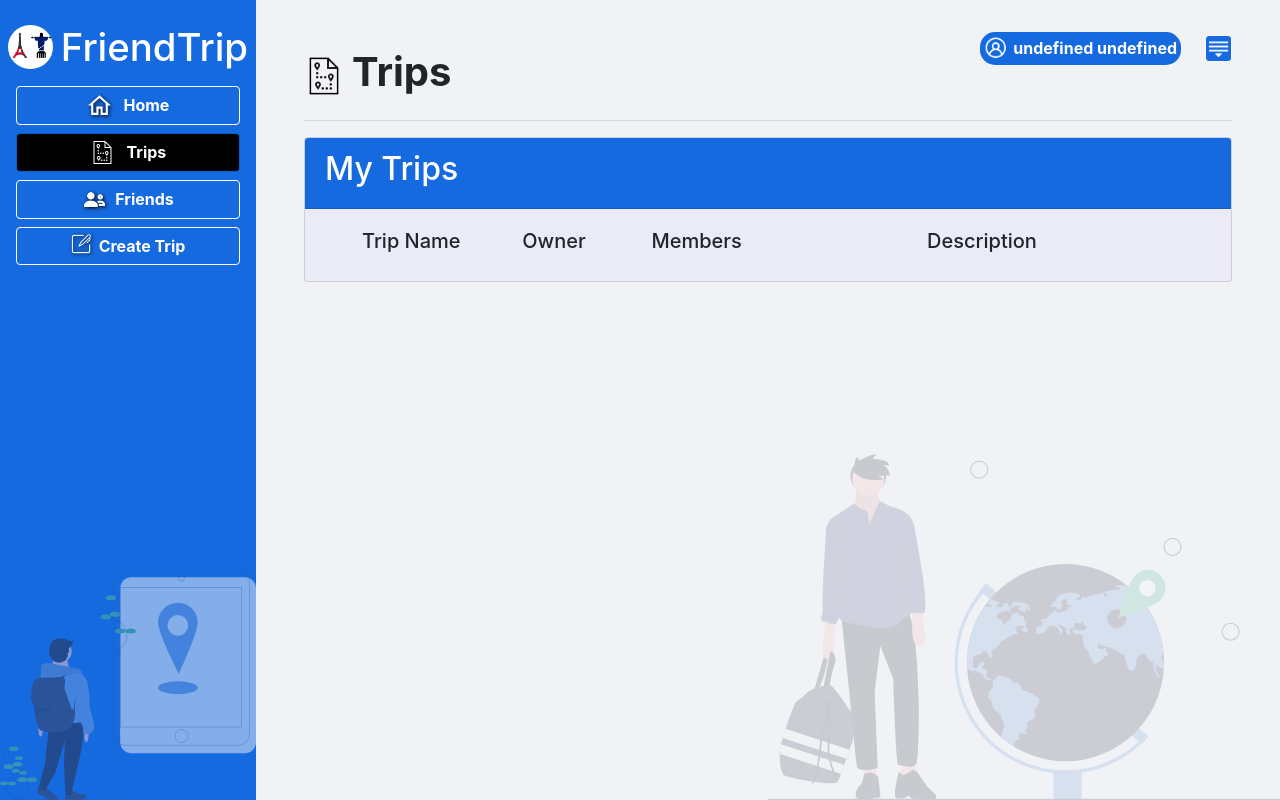
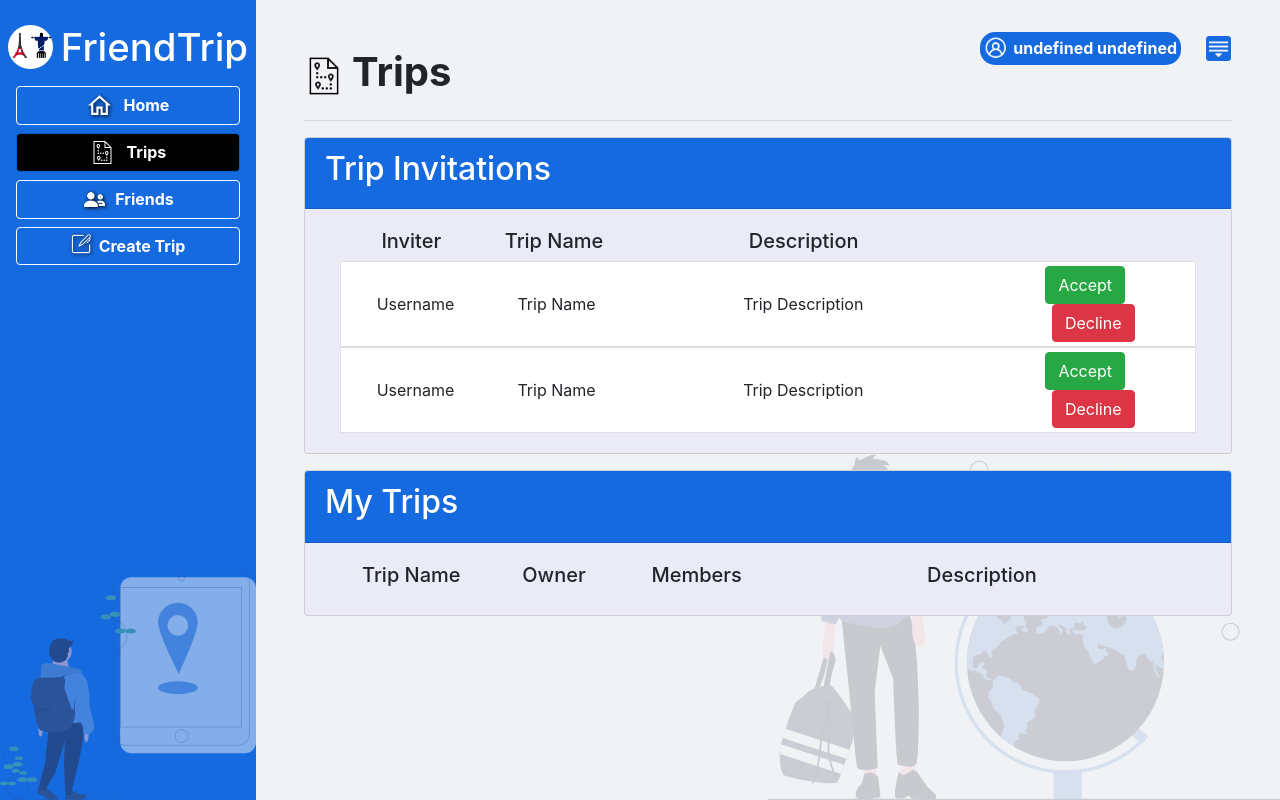
Before and after one commit to declansullivan/friendtrip, a React (Create React App) app in the folder client/: page /home in a window 1280 px wide. Both pictures are taken after a click on the button "Trips". Built offline with nearby package versions, Linux system fonts and the light colour scheme; no server answers.

Commit message:
Moved trip invitations to trip page, finished the blue theme for all pages

```diff
--- a/client/src/components/account/Account.js
+++ b/client/src/components/account/Account.js
@@ -16,7 +16,6 @@ class Account extends Component {
       <div>
         <div className="accountInfo">
           <h2> General Account Settings</h2>
-
           <Card style={{ width: "48rem" }}>
             <Card.Body>
               <ListGroup variant="flush" className="settingsList">
@@ -100,42 +99,6 @@ class Account extends Component {
             </Card.Body>
           </Card>
         </div>
-
-        <hr></hr>
-
-        <h2>Trip Invitations</h2>
-
-        <div className="tripInvitations">
-          <Card style={{ width: "64rem" }}>
-            <Card.Body>
-              <Container fluid>
-                <Row>
-                  <Col xs={2}>
-                    <h5>Inviter</h5>
-                  </Col>
-                  <Col xs={2}>
-                    <h5>Trip Name</h5>
-                  </Col>
-                  <Col xs={5}>
-                    <h5>Description</h5>
-                  </Col>
-                  <Col></Col>
-                </Row>
-
-                {/* Need to programmatically create rows. */}
-                <Row className="align-items-center">
-                  <Col xs={2}>Username</Col>
-                  <Col xs={2}>Trip Name</Col>
-                  <Col xs={5}>Trip Description</Col>
-                  <Col>
-                    <Button variant="success">Accept</Button>{" "}
-                    <Button className="ml-3" variant="danger">Decline</Button>
-                  </Col>
-                </Row>
-              </Container>
-            </Card.Body>
-          </Card>
-        </div>
       </div>
     );
   }
--- a/client/src/components/trip/Trips.css
+++ b/client/src/components/trip/Trips.css
@@ -11,3 +11,8 @@
     background-color: #166AE0;
     color: white;
 }
+.trip-invite {
+    background-color: white;
+    align-items: center;
+    border: 1px solid rgba(0,0,0,.125);
+}
--- a/client/src/components/trip/Trips.js
+++ b/client/src/components/trip/Trips.js
@@ -1,5 +1,5 @@
 import React, { Component } from "react";
-import { Container, Row, Col, Card, ListGroup } from "react-bootstrap";
+import { Container, Row, Col, Card, ListGroup, Button } from "react-bootstrap";
 import tripPageImage from "../../Media/tripPageImage.svg";
 import tripIcon from "../../Media/tripIcon.svg";
 import "./Trips.css";
@@ -70,8 +70,60 @@ class Trips extends Component {
             <strong> Trips</strong>
           </h1>
         </div>
+
         <hr></hr>
+
+        {/* TRIP INVITATIONS */}
         <Card className="trip-list" style={{ width: "100%" }}>
+          <Card.Header className="trip-list-header">
+            <h2> Trip Invitations </h2>
+          </Card.Header>
+          <Card.Body>
+            <Container fluid>
+              <Row className="m-0 text-center">
+                <Col xs={2}>
+                  <h5>Inviter</h5>
+                </Col>
+                <Col xs={2}>
+                  <h5>Trip Name</h5>
+                </Col>
+                <Col xs={5}>
+                  <h5>Description</h5>
+                </Col>
+                <Col></Col>
+              </Row>
+
+              {/* Need to programmatically create rows. */}
+              <Row className="trip-invite m-0 text-center p-1">
+                <Col xs={2}>Username</Col>
+                <Col xs={2}>Trip Name</Col>
+                <Col xs={5}>Trip Description</Col>
+                <Col>
+                  <Button variant="success">Accept</Button>{" "}
+                  <Button className="ml-3" variant="danger">
+                    Decline
+                  </Button>
+                </Col>
+              </Row>
+
+              {/* Need to programmatically create rows. */}
+              <Row className="trip-invite m-0 text-center p-1">
+                <Col xs={2}>Username</Col>
+                <Col xs={2}>Trip Name</Col>
+                <Col xs={5}>Trip Description</Col>
+                <Col>
+                  <Button variant="success">Accept</Button>{" "}
+                  <Button className="ml-3" variant="danger">
+                    Decline
+                  </Button>
+                </Col>
+              </Row>
+            </Container>
+          </Card.Body>
+        </Card>
+
+        {/* VIEW MY TRIPS */}
+        <Card className="trip-list mt-3" style={{ width: "100%" }}>
           <Card.Header className="trip-list-header">
             <h2> My Trips </h2>
           </Card.Header>
```
